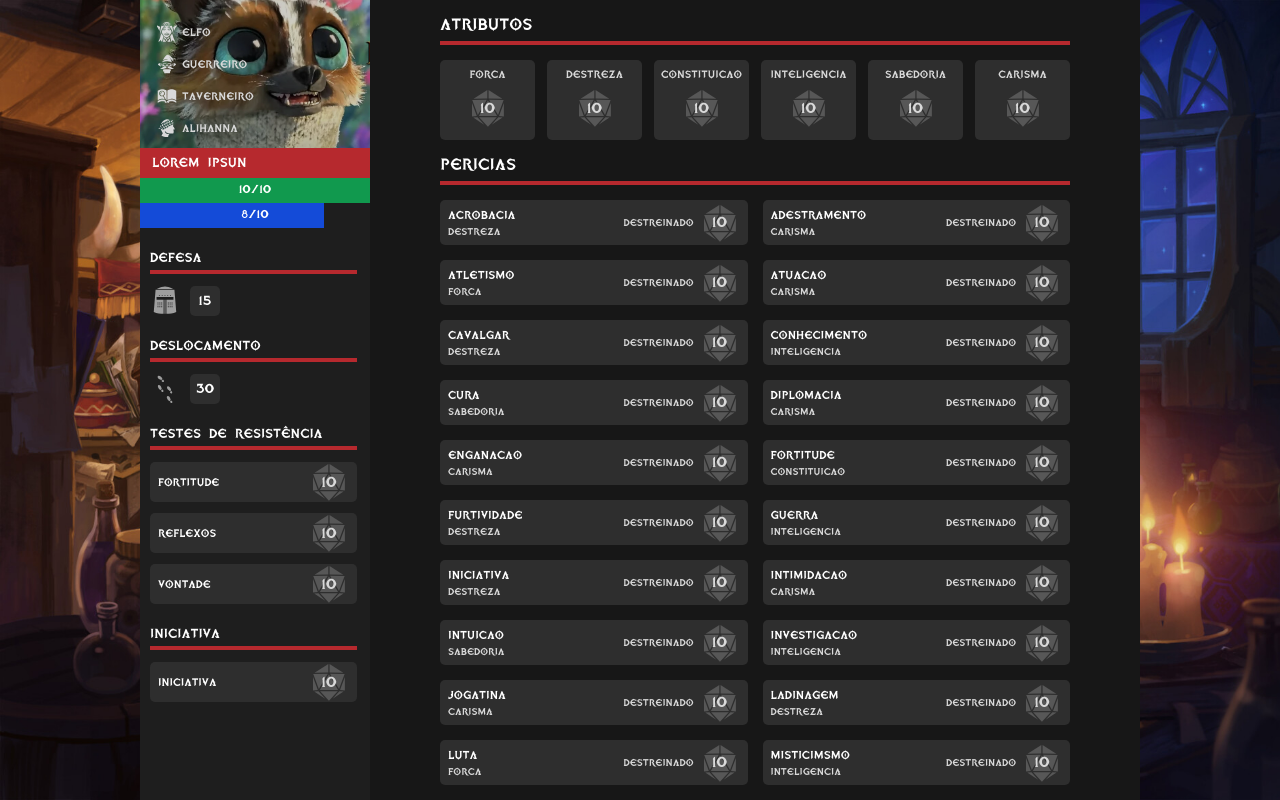
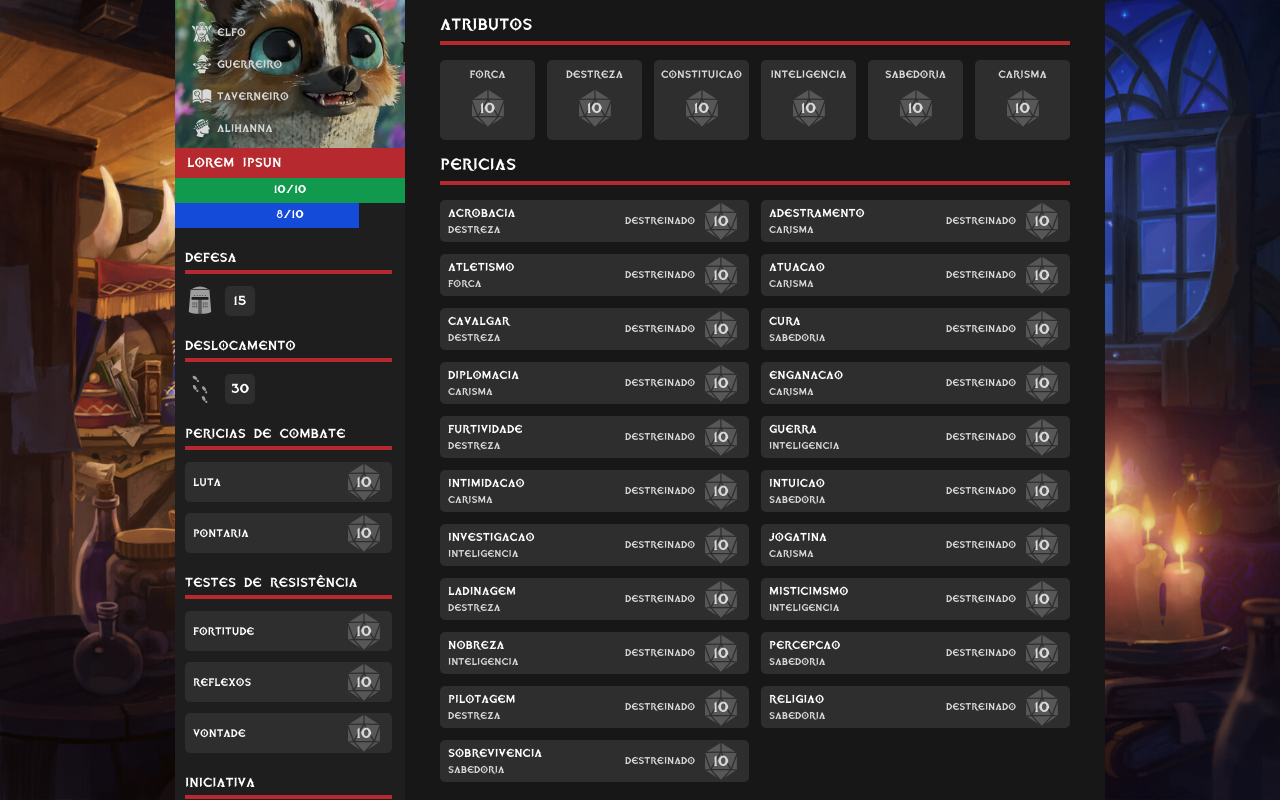
Before and after one commit to Gustavo-Oliveira-Brandao/Assistente-T20-GOTY, a React (Vite) app: page / in a window 1280 px wide. Built offline with nearby package versions, Linux system fonts and the light colour scheme.

Commit message:
pericias de combate movidas para a sidebar

```diff
--- a/src/components/atributo/card-atributo.tsx
+++ b/src/components/atributo/card-atributo.tsx
@@ -1,6 +1,7 @@
-import { Atributo } from "@/@types/Atributo"
+
 import styles from "./card-atributo.module.scss"
 import BotaoRolagem from "../botao-rolagem/botao-rolagem"
+import { Atributo } from "../../@types/Atributo"
 
 function CardAtributo({ atributo }: { atributo: Atributo }) {
 
--- a/src/components/pericia/card-pericia.module.scss
+++ b/src/components/pericia/card-pericia.module.scss
@@ -25,7 +25,7 @@
 
 .pericia {
     width: 100%;
-    height: 45px;
+    height: 42px;
     flex-shrink: 0;
 
     .parteEsquerda {
--- a/src/pages/ficha-personagem/ficha-personagem.module.scss
+++ b/src/pages/ficha-personagem/ficha-personagem.module.scss
@@ -1,7 +1,7 @@
 @use "@assets/variables.scss";
 
 .ficha {
-    width: 1000px;
+    width: 930px;
     margin-left: auto;
     margin-right: auto;
     background-color: variables.$background-color;
--- a/src/templates/ficha-conteudo/ficha-conteudo.module.scss
+++ b/src/templates/ficha-conteudo/ficha-conteudo.module.scss
@@ -1,7 +1,7 @@
 @use "@assets/variables.scss";
 
 .conteudo{
-    width: 770px;
+    width: 700px;
     height: 100%;
     overflow: hidden auto;
     display: flex;
@@ -30,7 +30,7 @@
         .pericias{
             display: grid;
             grid-template-columns: repeat(2, 1fr);
-            gap: 15px;
+            gap: 12px;
         }
     }
 
--- a/src/templates/ficha-conteudo/ficha-conteudo.tsx
+++ b/src/templates/ficha-conteudo/ficha-conteudo.tsx
@@ -28,7 +28,14 @@ function FichaConteudo({ personagem }: { personagem: Personagem }) {
                 <div className={styles.pericias}>
                     {
                         personagem.pericias.map((pericia) => (
-                            <CardPericia key={pericia.id} pericia={pericia} css="pericia" />
+                            !pericia.ehTesteResistencia &&
+                            pericia.nome !== "iniciativa" &&
+                            pericia.nome !== "conhecimento" &&
+                            pericia.nome !== "luta" &&
+                            pericia.nome !== "pontaria" &&
+                            pericia.nome !== "oficio" && (
+                                <CardPericia key={pericia.id} pericia={pericia} css="pericia" />
+                            )
                         ))
                     }
                 </div>
--- a/src/templates/ficha-sidebar/sidebar-personagem.tsx
+++ b/src/templates/ficha-sidebar/sidebar-personagem.tsx
@@ -55,6 +55,21 @@ function SidebarPersonagem({ personagem }: { personagem: Personagem }) {
             </div>
             <div className={styles.infoSecundaria}>
                 <div className={styles.titulo}>
+                    <h2>Pericias de combate</h2>
+                </div>
+                <div className={styles.pericias}>
+                    {
+                        personagem.pericias.map((pericia) => (
+                            (pericia.nome === "luta" || pericia.nome === "pontaria") && (
+                                <CardPericia key={pericia.id} pericia={pericia} css="sidebar" />
+                            )
+                        ))
+                    }
+                </div>
+            </div>
+
+            <div className={styles.infoSecundaria}>
+                <div className={styles.titulo}>
                     <h2>Testes de resistência</h2>
                 </div>
                 <div className={styles.pericias}>
```
